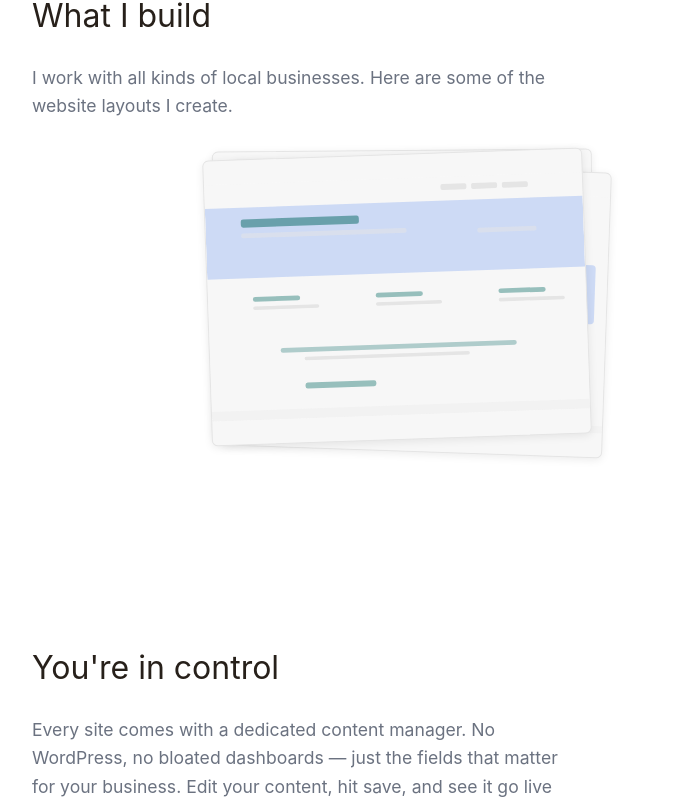
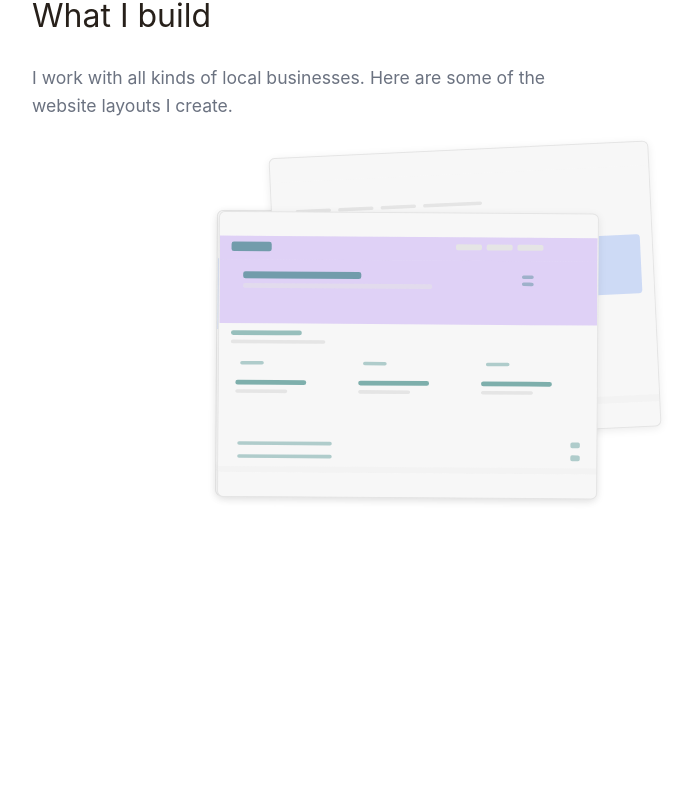
Before and after one commit to jacoblbagent/broughton-web-development, a React (Vite) app: page / in a window 1280 px wide. Shown: the part 2192-2997 px from the top of the page, without its empty margins (233-925 px from the left). Built offline with nearby package versions, Linux system fonts and the light colour scheme.

Commit message:
Random scattered placement: cards spread wider on X and Y with deterministic seeds, new position every cycle

```diff
--- a/src/pages/Home/Home.css
+++ b/src/pages/Home/Home.css
@@ -79,7 +79,7 @@
 /* === What I build — wireframes === */
 .wireframe-showcase {
   position: relative;
-  min-height: 260px;
+  min-height: 420px;
   margin-top: 1.5rem;
 }
 
--- a/src/pages/Home/Home.tsx
+++ b/src/pages/Home/Home.tsx
@@ -798,20 +798,23 @@ export default function Home() {
           {wireframeIndices.map((idx, i) => {
             const w = wireframes[idx];
             const Frame = w.render;
-            const offsets = [
-              { x: -10, y: -6, r: -2, z: 3 },
-              { x: 10, y: 6, r: 2, z: 2 },
-              { x: -4, y: -10, r: -0.5, z: 1 },
-            ];
-            const o = offsets[i % offsets.length];
+            // Deterministic seed from the 3 indices so position is stable during the cycle
+            const seed = wireframeIndices[0] * 37 + wireframeIndices[1] * 13 + wireframeIndices[2] * 7 + i * 31;
+            const r = (n: number) => ((seed * (i + 1) * 13 + n * 7) % 200 - 100) / 100;
+            const o = {
+              x: Math.round(r(1) * 60),
+              y: Math.round(r(2) * 60 - 20),
+              r: +(r(3) * 3).toFixed(1),
+              z: i + 1,
+            };
             return (
               <div
                 key={`${idx}-${i}`}
                 className={`wireframe-card${wireframeFading ? " fade-out" : ""}`}
                 style={{
                   zIndex: o.z,
-                  top: `${o.y}px`,
-                  transform: `translateX(calc(-50% + ${o.x}px)) rotate(${o.r}deg)`,
+                  top: `50%`,
+                  transform: `translate(calc(-50% + ${o.x}px), calc(-50% + ${o.y}px)) rotate(${o.r}deg)`,
                 }}
               >
                 <div className="wireframe-frame">
```
